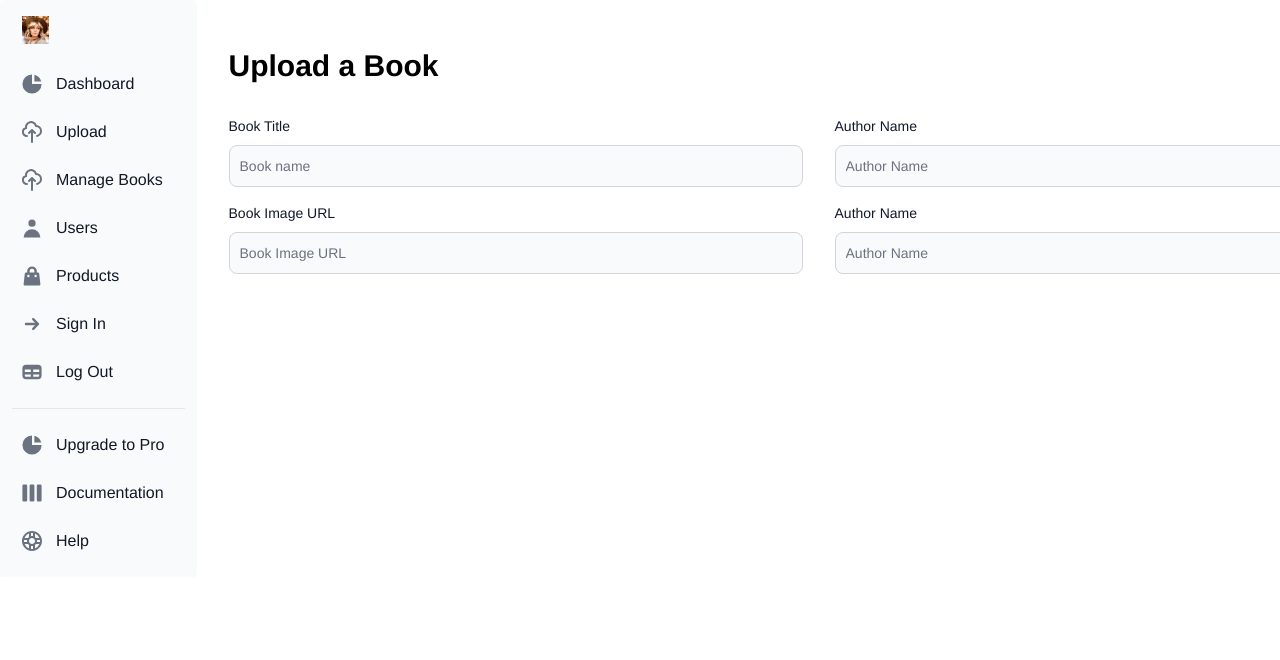
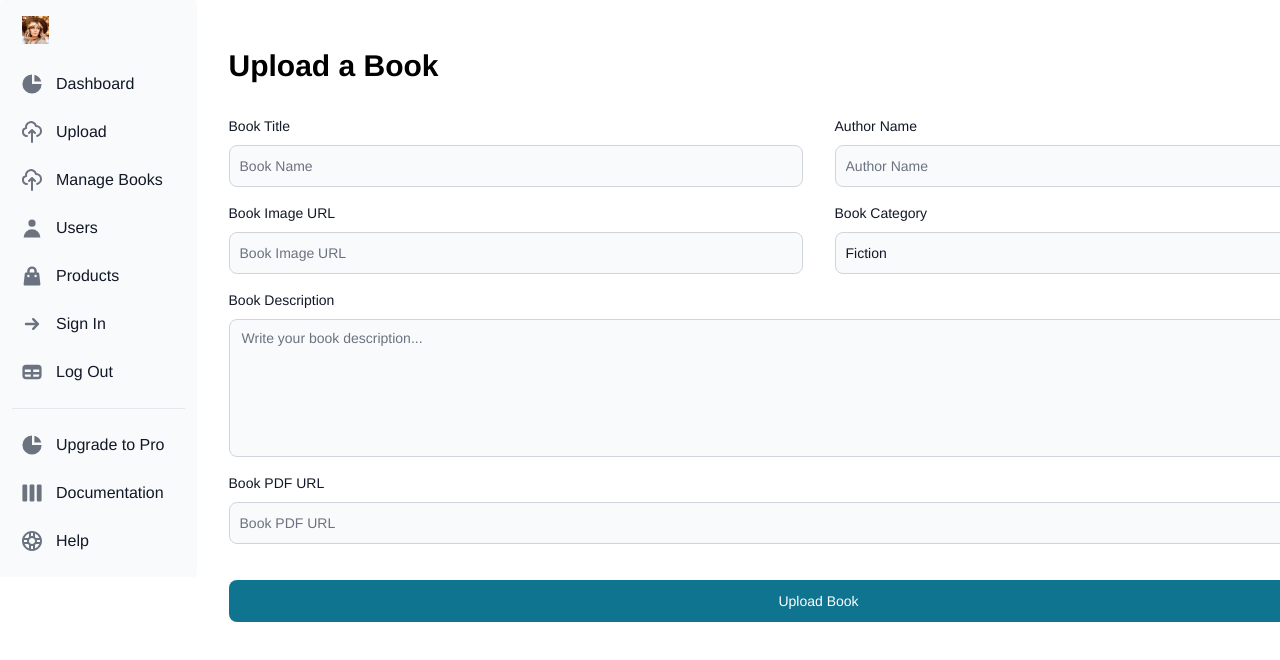
Before and after one commit to utkarsh032/book-store-app, a React (Vite) app in the folder mern-client/: page /admin/dashboard/upload in a window 1280 px wide. Shown: the top 660 px of the page. Built offline with nearby package versions, Linux system fonts and the light colour scheme.

Commit message:
completed upload book

```diff
--- a/mern-client/src/dashboard/UploadBook.jsx
+++ b/mern-client/src/dashboard/UploadBook.jsx
@@ -1,10 +1,11 @@
-import { Button, Checkbox, Label, TextInput } from "flowbite-react";
+import { Button, Label, Select, TextInput, Textarea } from "flowbite-react";
+import { useState } from "react";
 
 const UploadBook = () => {
   const bookCategories = [
     "Fiction",
     "Non-Fiction",
-    "Mistery",
+    "Mystery",
     "Programming",
     "Science Fiction",
     "Fantasy",
@@ -16,16 +17,63 @@
     "Memoir",
     "Business",
     "Children Books",
-    "Travell",
+    "Travel",
     "Religion",
-    "Art adn Design",
+    "Art and Design",
   ];
+
+  const [selectedBookCategory, setSelectedBookCategory] = useState(
+    bookCategories[0]
+  );
+
+  const handleChangeSelectedValue = (event) => {
+    setSelectedBookCategory(event.target.value);
+  };
+
+  const handleBookSubmit = (event) => {
+    event.preventDefault();
+    const form = event.target;
+
+    const bookTitle = form.bookTitle.value;
+    const authorName = form.authorName.value;
+    const imageURL = form.imageURL.value;
+    const category = form.category.value;
+    const bookDescription = form.bookDescription.value;
+    const bookPDFURL = form.bookPDFURL.value;
+
+    const bookObj = {
+      bookTitle,
+      authorName,
+      imageURL,
+      category,
+      bookDescription,
+      bookPDFURL,
+    };
+
+    console.log(bookObj);
+
+    fetch("http://localhost:5000/upload-book", {
+      method: "POST",
+      headers: {
+        "Content-Type": "application/json",
+      },
+      body: JSON.stringify(bookObj),
+    })
+      .then((res) => res.json())
+      .then((data) => {
+        alert("Book uploaded successfully");
+        form.reset();
+      });
+  };
 
   return (
     <div className="px-4 my-12">
       <h2 className="mb-8 text-3xl font-bold">Upload a Book</h2>
 
-      <form className="flex lg:w-[1180px] flex-col flex-wrap gap-4">
+      <form
+        onSubmit={handleBookSubmit}
+        className="flex lg:w-[1180px] flex-col flex-wrap gap-4"
+      >
         <div className="flex gap-8">
           <div className="lg:w-1/2">
             <div className="mb-2 block">
@@ -33,7 +81,8 @@
             </div>
             <TextInput
               id="bookTitle"
-              placeholder="Book name"
+              name="bookTitle"
+              placeholder="Book Name"
               required
               type="text"
             />
@@ -45,6 +94,7 @@
             </div>
             <TextInput
               id="authorName"
+              name="authorName"
               placeholder="Author Name"
               required
               type="text"
@@ -59,24 +109,64 @@
             </div>
             <TextInput
               id="imageURL"
+              name="imageURL"
               placeholder="Book Image URL"
               required
-              type="url"
+              type="text"
             />
           </div>
 
           <div className="lg:w-1/2">
             <div className="mb-2 block">
-              <Label htmlFor="authorName" value="Author Name" />
+              <Label htmlFor="category" value="Book Category" />
             </div>
-            <TextInput
-              id="authorName"
-              placeholder="Author Name"
-              required
-              type="text"
-            />
+            <Select
+              id="category"
+              name="category"
+              className="w-full rounded"
+              value={selectedBookCategory}
+              onChange={handleChangeSelectedValue}
+            >
+              {bookCategories.map((option) => (
+                <option key={option} value={option}>
+                  {option}
+                </option>
+              ))}
+            </Select>
           </div>
         </div>
+
+        <div>
+          <div className="mb-2 block">
+            <Label htmlFor="bookDescription" value="Book Description" />
+          </div>
+          <Textarea
+            id="bookDescription"
+            name="bookDescription"
+            placeholder="Write your book description..."
+            required
+            className="w-full"
+            rows={6}
+          />
+        </div>
+
+        <div>
+          <div className="mb-2 block">
+            <Label htmlFor="bookPDFURL" value="Book PDF URL" />
+          </div>
+
+          <TextInput
+            id="bookPDFURL"
+            name="bookPDFURL"
+            placeholder="Book PDF URL"
+            required
+            type="text"
+          />
+        </div>
+
+        <Button type="submit" className="mt-5">
+          Upload Book
+        </Button>
       </form>
     </div>
   );
```
